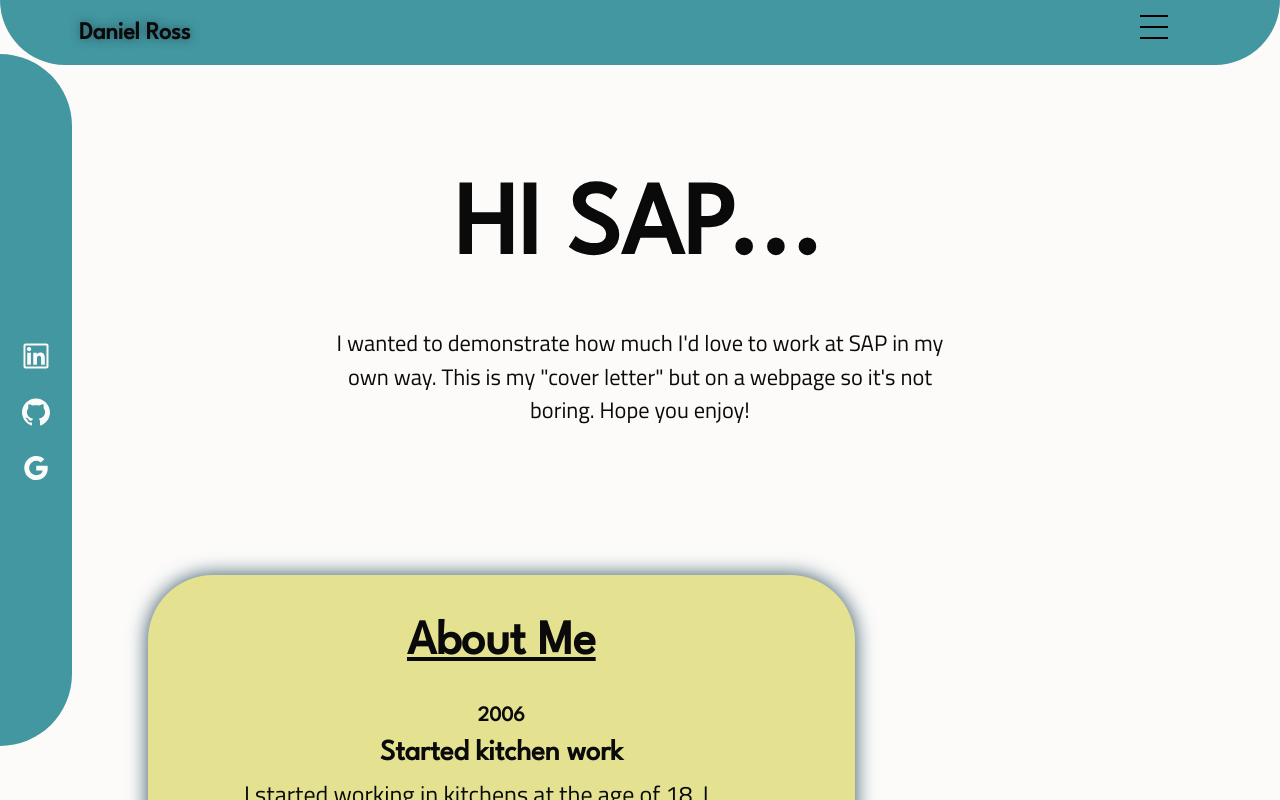
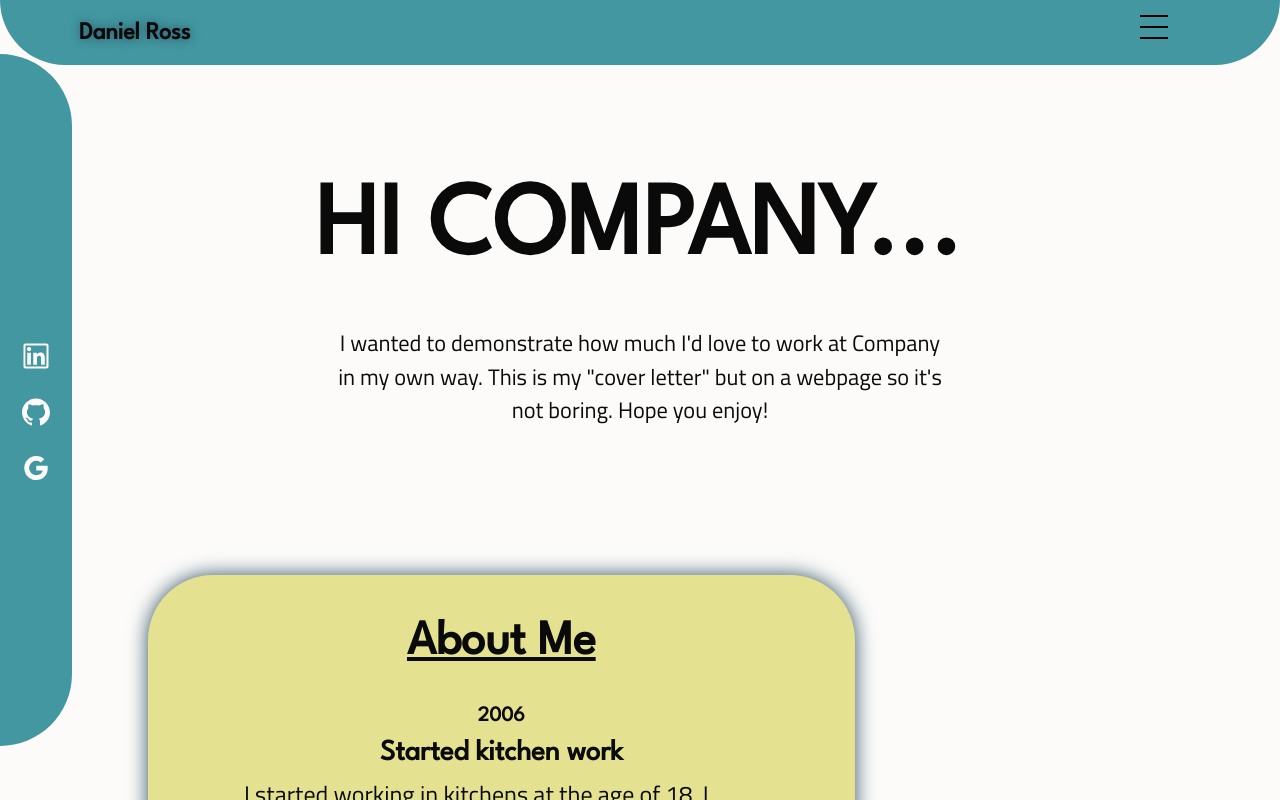
Before and after one commit to DanRoss88/Cover-Letter, a Next.js app in the folder cover-letter/: page / in a window 1280 px wide. Shown: the top 800 px of the page. Built offline with nearby package versions, Linux system fonts and the light colour scheme.

Commit message:
added variables for company array

```diff
--- a/cover-letter/pages/components/Company.js
+++ b/cover-letter/pages/components/Company.js
@@ -5,7 +5,7 @@ import companies from "../data/companies";
 
 console.log(companies);
 export default function Company() {
-  const company = companies.find((company) => company.id === 1);
+  const company = companies.find((company) => company.id === 2);
 
   const cardVariants = {
     hidden: { opacity: 0, y: 50 },
--- a/cover-letter/pages/components/Header.js
+++ b/cover-letter/pages/components/Header.js
@@ -1,6 +1,6 @@
 import React from "react";
 import companies from "../data/companies";
-const company = companies.find((company) => company.id === 1);
+const company = companies.find((company) => company.id === 2);
 
 export default function Header() {
 
--- a/cover-letter/pages/data/companies.js
+++ b/cover-letter/pages/data/companies.js
@@ -17,7 +17,7 @@ const companies = [
     },
   {
     id: 2,
-    name: 'Company 2',
+    name: 'Company',
     card1: {
       title: 'Purpose-driven work environment',
       description: 'I am drawn to ___ because of its focus on building breakthroughs together and helping businesses run better. The company\'s commitment to enabling innovation and creating solutions that improve lives aligns with my own values and aspirations as a full-stack web developer.',
```
